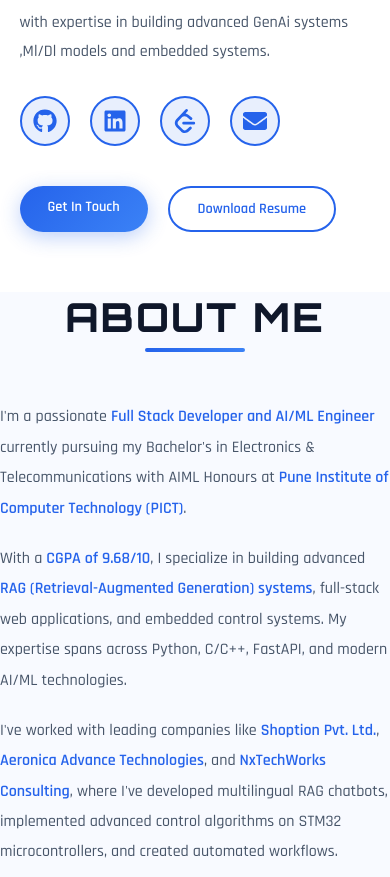
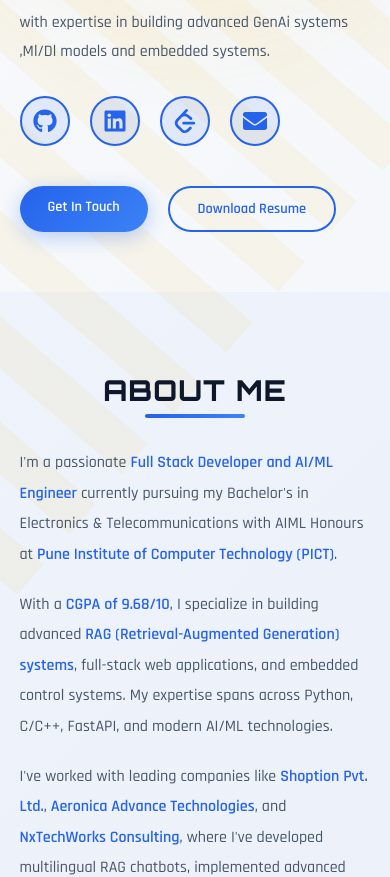
Before and after one commit to aryaniscoding/aryaniscoding.github.io, a React (Vite) app: page / in a window 390 px wide. Shown: the part 630-1507 px from the top of the page. Built offline with nearby package versions, Linux system fonts and the light colour scheme.

Commit message:
update the portfolio

```diff
--- a/src/App.css
+++ b/src/App.css
@@ -1,3 +1,156 @@
+.app {
+  width: 100%;
+  min-height: 100vh;
+  background: linear-gradient(135deg, #f8fafc 0%, #e2e8f0 100%);
+  position: relative;
+  overflow-x: hidden;
+  transition: background 0.3s ease;
+}
+
+body.dark-mode .app {
+  background: linear-gradient(135deg, #000000 0%, #0a0a0a 100%);
+}
+
+/* ========== LIGHT MODE - DARKER SUNLIGHT RAYS ========== */
+.app::before {
+  content: '';
+  position: fixed;
+  top: 0;
+  left: 0;
+  width: 100%;
+  height: 100%;
+  background:
+    radial-gradient(ellipse at 20% 10%, rgba(251, 191, 36, 0.25) 0%, transparent 50%),
+    radial-gradient(ellipse at 80% 20%, rgba(251, 191, 36, 0.2) 0%, transparent 50%),
+    radial-gradient(circle at 50% 50%, rgba(251, 191, 36, 0.15) 0%, transparent 70%);
+  pointer-events: none;
+  z-index: 0;
+  animation: sunlight-pulse 8s ease-in-out infinite;
+}
+
+body.dark-mode .app::before {
+  display: none;
+}
+
+@keyframes sunlight-pulse {
+  0%, 100% {
+    opacity: 0.8;
+    transform: scale(1);
+  }
+  50% {
+    opacity: 1;
+    transform: scale(1.05);
+  }
+}
+
+/* Darker sunlight rays */
+.app::after {
+  content: '';
+  position: fixed;
+  top: -50%;
+  left: -50%;
+  width: 200%;
+  height: 200%;
+  background:
+    repeating-linear-gradient(
+      0deg,
+      transparent,
+      transparent 40px,
+      rgba(251, 191, 36, 0.08) 40px,
+      rgba(251, 191, 36, 0.08) 80px
+    );
+  pointer-events: none;
+  z-index: 0;
+  animation: sunlight-rotate 60s linear infinite;
+}
+
+body.dark-mode .app::after {
+  display: none;
+}
+
+@keyframes sunlight-rotate {
+  from {
+    transform: rotate(0deg);
+  }
+  to {
+    transform: rotate(360deg);
+  }
+}
+
+/* ========== DARK MODE - FASTER SNOW EFFECT ========== */
+.snow-container {
+  position: fixed;
+  top: 0;
+  left: 0;
+  width: 100%;
+  height: 100%;
+  pointer-events: none;
+  z-index: 1;
+  overflow: hidden;
+  display: none;
+}
+
+body.dark-mode .snow-container {
+  display: block;
+}
+
+.snowflake {
+  position: absolute;
+  top: -10px;
+  color: rgba(255, 255, 255, 0.9);
+  font-size: 1em;
+  font-family: Arial, sans-serif;
+  text-shadow: 0 0 5px rgba(255, 255, 255, 0.6);
+  animation: snowfall linear infinite;
+  user-select: none;
+}
+
+@keyframes snowfall {
+  0% {
+    transform: translateY(0) translateX(0) rotate(0deg);
+    opacity: 1;
+  }
+  100% {
+    transform: translateY(100vh) translateX(100px) rotate(360deg);
+    opacity: 0.4;
+  }
+}
+
+/* Faster snowflake speeds (reduced durations) */
+.snowflake:nth-child(1) { left: 10%; animation-duration: 5s; animation-delay: 0s; font-size: 0.8em; }
+.snowflake:nth-child(2) { left: 20%; animation-duration: 6s; animation-delay: 1s; font-size: 1.2em; }
+.snowflake:nth-child(3) { left: 30%; animation-duration: 7s; animation-delay: 2s; font-size: 0.9em; }
+.snowflake:nth-child(4) { left: 40%; animation-duration: 5.5s; animation-delay: 0.5s; font-size: 1.1em; }
+.snowflake:nth-child(5) { left: 50%; animation-duration: 6.5s; animation-delay: 1.5s; font-size: 1em; }
+.snowflake:nth-child(6) { left: 60%; animation-duration: 7.5s; animation-delay: 2.5s; font-size: 0.85em; }
+.snowflake:nth-child(7) { left: 70%; animation-duration: 5s; animation-delay: 0s; font-size: 1.15em; }
+.snowflake:nth-child(8) { left: 80%; animation-duration: 6s; animation-delay: 1s; font-size: 0.95em; }
+.snowflake:nth-child(9) { left: 90%; animation-duration: 7s; animation-delay: 2s; font-size: 1.05em; }
+.snowflake:nth-child(10) { left: 15%; animation-duration: 5.5s; animation-delay: 0.5s; font-size: 0.9em; }
+.snowflake:nth-child(11) { left: 25%; animation-duration: 6.5s; animation-delay: 1.5s; font-size: 1.1em; }
+.snowflake:nth-child(12) { left: 35%; animation-duration: 7.5s; animation-delay: 2.5s; font-size: 0.8em; }
+.snowflake:nth-child(13) { left: 45%; animation-duration: 5s; animation-delay: 0s; font-size: 1.2em; }
+.snowflake:nth-child(14) { left: 55%; animation-duration: 6s; animation-delay: 1s; font-size: 0.95em; }
+.snowflake:nth-child(15) { left: 65%; animation-duration: 7s; animation-delay: 2s; font-size: 1em; }
+.snowflake:nth-child(16) { left: 75%; animation-duration: 5.5s; animation-delay: 0.5s; font-size: 1.1em; }
+.snowflake:nth-child(17) { left: 85%; animation-duration: 6.5s; animation-delay: 1.5s; font-size: 0.85em; }
+.snowflake:nth-child(18) { left: 95%; animation-duration: 7.5s; animation-delay: 2.5s; font-size: 1.15em; }
+.snowflake:nth-child(19) { left: 5%; animation-duration: 5s; animation-delay: 0s; font-size: 0.9em; }
+.snowflake:nth-child(20) { left: 12%; animation-duration: 6s; animation-delay: 1s; font-size: 1.05em; }
+
+/* ========== SECTIONS ========== */
+section {
+  position: relative;
+  z-index: 2;
+  min-height: 100vh;
+  padding: 100px 5%;
+  display: flex;
+  flex-direction: column;
+  justify-content: center;
+  max-width: 100vw;
+  overflow-x: hidden;
+}
+
 .section-title {
   font-size: 2.5rem;
   font-weight: 800;
@@ -29,5 +182,49 @@
 }
 
 body.dark-mode .section-title::after {
-  background: linear-gradient(90deg, #1e293b 0%, #334155 100%);
+  background: linear-gradient(90deg, #334155 0%, #475569 100%);
 }
+
+@keyframes fadeInDown {
+  from {
+    opacity: 0;
+    transform: translateY(-30px);
+  }
+  to {
+    opacity: 1;
+    transform: translateY(0);
+  }
+}
+
+@keyframes expandWidth {
+  from {
+    width: 0;
+  }
+  to {
+    width: 100px;
+  }
+}
+
+/* ========== RESPONSIVE ========== */
+@media (max-width: 768px) {
+  section {
+    padding: 80px 5%;
+    min-height: auto;
+  }
+
+  .section-title {
+    font-size: 2rem;
+    margin-bottom: 40px;
+  }
+
+  .snowflake {
+    font-size: 0.8em;
+  }
+}
+
+@media (max-width: 480px) {
+  .section-title {
+    font-size: 1.8rem;
+    letter-spacing: 1px;
+  }
+}
--- a/src/App.jsx
+++ b/src/App.jsx
@@ -35,6 +35,14 @@
     <ThemeContext.Provider value={{ darkMode, setDarkMode }}>
       <div className="app">
         <Navbar />
+
+        {/* Snow Effect Container - Only visible in Dark Mode */}
+        <div className="snow-container">
+          {[...Array(20)].map((_, index) => (
+            <div key={index} className="snowflake">❄</div>
+          ))}
+        </div>
+
         <Hero />
         <About />
         <Experience />
```
Also changed, not shown: src/components/About.jsx (line endings or trailing spaces), 1 other file (tests, documents, lock files or other folders).
